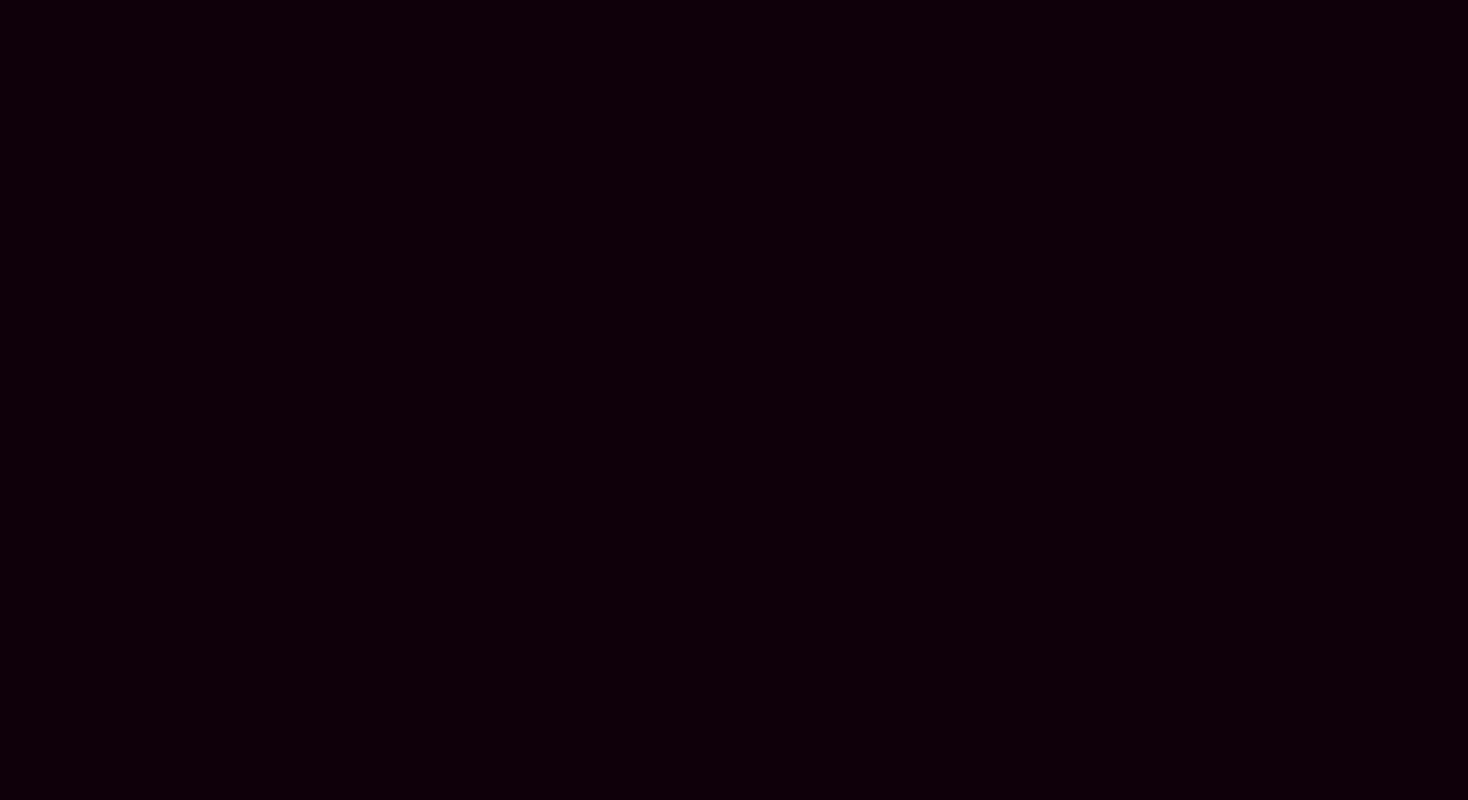
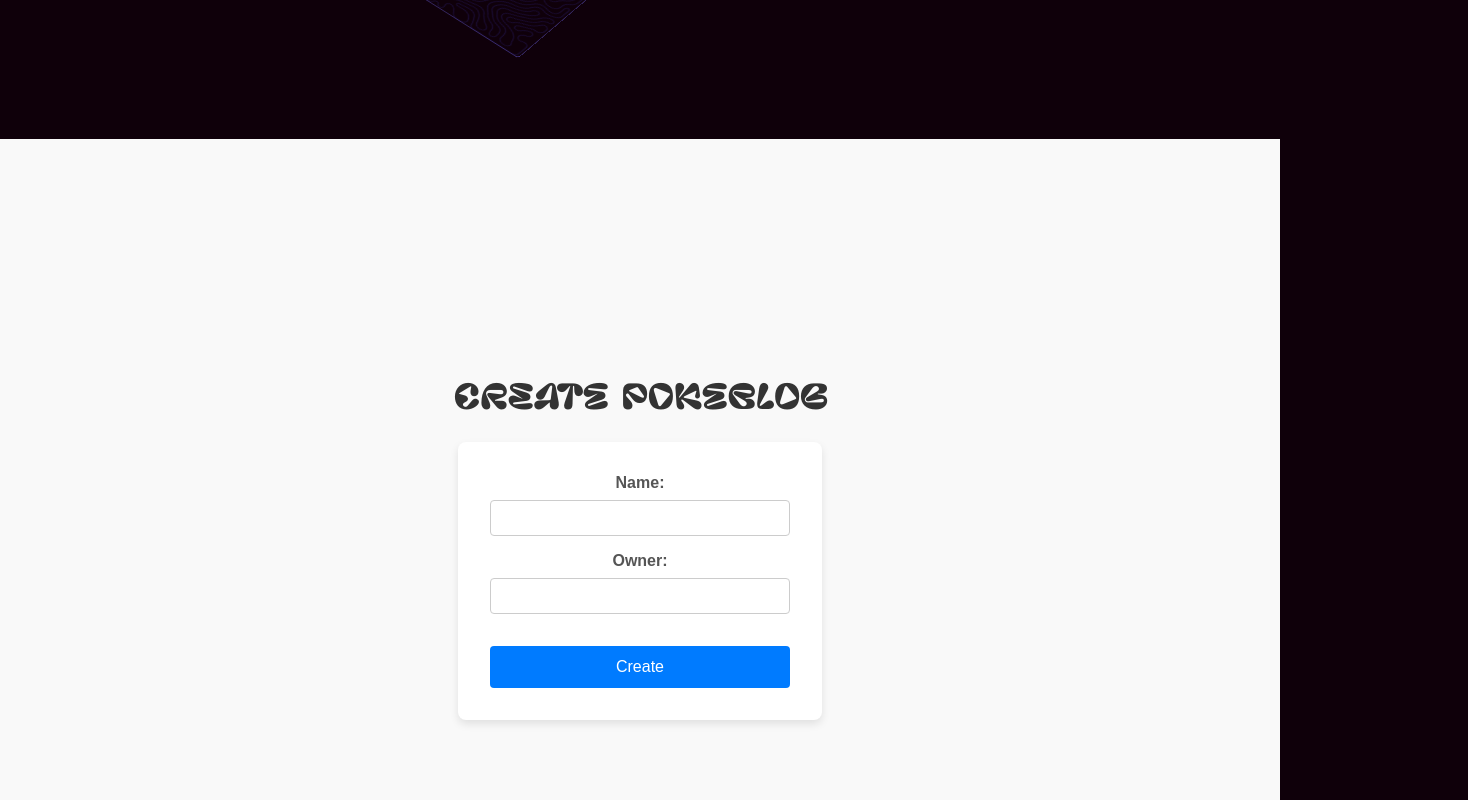
Before and after one commit to KatsimpasKonstantinos/pokeblob, a React (Create React App) app: page / in a window 1280 px wide. Shown: the part 1560-2360 px from the top of the page, 1468 px wide, since content can reach past the window. Before the commit the page ends 953 px from the top, so only its background shows below. Built offline with nearby package versions, Linux system fonts and the light colour scheme.

Commit message:
testing animation

```diff
--- a/src/App.tsx
+++ b/src/App.tsx
@@ -20,11 +20,14 @@
   return (
     <div className="App">
       <h1>Pokeglobs</h1>
-      {ready ? <LibraryPage cardNumber={20} blobSVGTexts={blobSVGTexts} /> : <h1>Loading......................</h1>}
+      {ready ? <LibraryPage cardNumber={4} blobSVGTexts={blobSVGTexts} /> : <h1>Loading......................</h1>}
+      <CreatePokeblobPage />
 
     </div>
   );
 }
 
+//
+
 
 export default App;
--- /dev/null
+++ b/src/Pages/CardCanvas.css
@@ -0,0 +1,19 @@
+@keyframes rotateAnimation {
+    0% {
+        transform: rotate3d(-1, 0.5, 1, 40deg);
+
+    }
+
+    50% {
+        transform: rotate3d(-2, 1, 2, 60deg);
+    }
+
+    100% {
+        transform: rotate3d(-1, 0.5, 1, 40deg);
+
+    }
+}
+
+.CardCanvas {
+    animation: rotateAnimation 10s infinite ease-in-out;
+}
--- a/src/Pages/CardCanvas.tsx
+++ b/src/Pages/CardCanvas.tsx
@@ -1,7 +1,9 @@
 import React, { useEffect, useState } from 'react';
+import './CardCanvas.css';
 import { drawCard } from '../utils/drawCard';
 import { PokeglobCard } from '../Classes/PokeglobCard';
 import { BlobSVGTexts } from '../utils/blobLoading';
+
 
 function CardCanvas(props: { pokeglobCard: PokeglobCard, size: number, blobSVGTexts: BlobSVGTexts }) {
     const pokeglobCard = props.pokeglobCard;
@@ -29,11 +31,7 @@
 
 
     return (
-        <div className="CardCanvas"
-            style={{
-                transform: 'rotate3d(1, 1, 0, ' + 60 * (Math.random() > 0.5 ? 1 : -1) + 'deg)'
-            }}
-        >
+        <div className="CardCanvas">
             <canvas
                 style={{ width: canvasWidth + "px", height: canvasHeight + "px" }}
                 id={canvasId}
--- a/src/Pages/CreatePokeblobPage.tsx
+++ b/src/Pages/CreatePokeblobPage.tsx
@@ -1,22 +1,76 @@
-import React from "react";
+import React, { CSSProperties } from "react";
 
 function CreatePokeblobPage() {
     return (
-        <div>
-            <h1>Create Pokeblob</h1>
-            <form>
-                <div>
-                    <label htmlFor="name">Name:</label>
-                    <input type="text" id="name" name="name" />
+        <div style={styles.container}>
+            <h1 style={styles.heading}>Create Pokeblob</h1>
+            <form style={styles.form}>
+                <div style={styles.formGroup}>
+                    <label htmlFor="name" style={styles.label}>Name:</label>
+                    <input type="text" id="name" name="name" style={styles.input} />
                 </div>
-                <div>
-                    <label htmlFor="owner">Owner:</label>
-                    <input type="text" id="owner" name="owner" />
+                <div style={styles.formGroup}>
+                    <label htmlFor="owner" style={styles.label}>Owner:</label>
+                    <input type="text" id="owner" name="owner" style={styles.input} />
                 </div>
-                <button type="submit">Create</button>
+                <button type="submit" style={styles.button}>Create</button>
             </form>
         </div>
     );
 }
 
+const styles: Record<string, CSSProperties> = {
+    container: {
+        display: "flex",
+        flexDirection: "column",
+        alignItems: "center",
+        justifyContent: "center",
+        minHeight: "100vh",
+        backgroundColor: "#f9f9f9",
+        fontFamily: "'Arial', sans-serif",
+    },
+    heading: {
+        marginBottom: "1.5rem",
+        color: "#333",
+        fontSize: "2rem",
+    },
+    form: {
+        display: "flex",
+        flexDirection: "column",
+        gap: "1rem",
+        backgroundColor: "#fff",
+        padding: "2rem",
+        borderRadius: "8px",
+        boxShadow: "0 4px 8px rgba(0, 0, 0, 0.1)",
+        width: "300px",
+    },
+    formGroup: {
+        display: "flex",
+        flexDirection: "column",
+    },
+    label: {
+        marginBottom: "0.5rem",
+        color: "#555",
+        fontWeight: "bold",
+    },
+    input: {
+        padding: "0.5rem",
+        borderRadius: "4px",
+        border: "1px solid #ccc",
+        fontSize: "1rem",
+        outline: "none",
+    },
+    button: {
+        marginTop: "1rem",
+        padding: "0.75rem",
+        backgroundColor: "#007BFF",
+        color: "#fff",
+        border: "none",
+        borderRadius: "4px",
+        fontSize: "1rem",
+        cursor: "pointer",
+        transition: "background-color 0.2s ease-in-out",
+    },
+};
+
 export default CreatePokeblobPage;
--- a/src/Pages/LibraryPage.tsx
+++ b/src/Pages/LibraryPage.tsx
@@ -1,6 +1,5 @@
 import React from 'react';
 import { randomPokeglobCard } from '../utils/randomData';
-import { Pokeglob } from '../Classes/Pokeglob';
 import { PokeglobCard } from '../Classes/PokeglobCard';
 import CardCanvas from './CardCanvas';
 import { BlobSVGTexts } from '../utils/blobLoading';
@@ -12,7 +11,7 @@
 
     function renderLibrary() {
         return pokeglobCards.map((pokeglobCard, index) => (
-            <CardCanvas key={index} pokeglobCard={pokeglobCard} size={0.35} blobSVGTexts={props.blobSVGTexts} />
+            <CardCanvas key={index} pokeglobCard={pokeglobCard} size={1} blobSVGTexts={props.blobSVGTexts} />
         ));
     }
 
```
